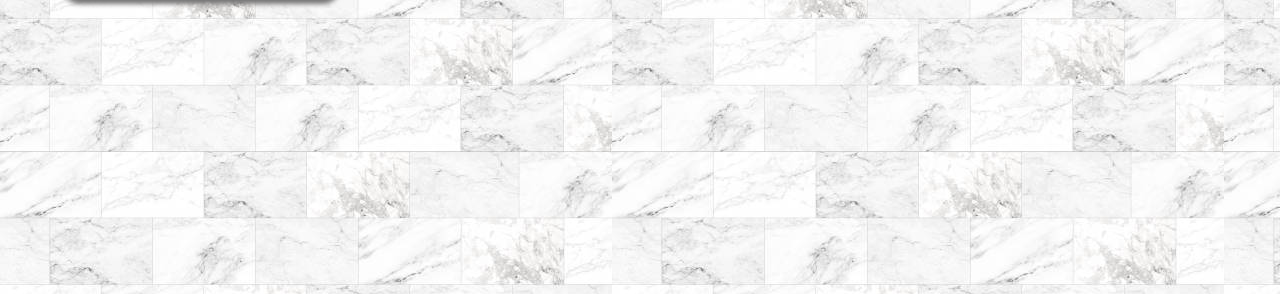
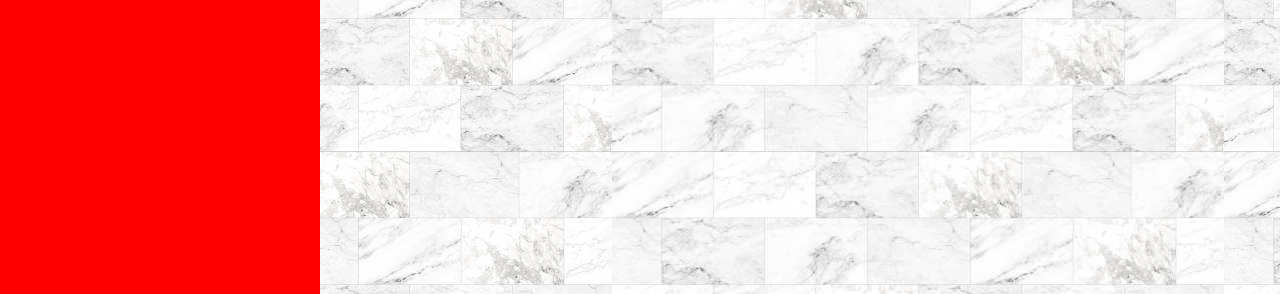
Before and after one commit to adevlinb/fakebuds, a Django app: page /dashboard/ in a window 1280 px wide. Shown: the part 447-741 px from the top of the page. Run offline with Django 4.2, Linux system fonts and the light colour scheme; a user stored in the database is signed in; tables that the repository leaves empty hold one stand-in row (values such as "Sample post").

Commit message:
quick update

```diff
--- a/main_app/static/css/style.css
+++ b/main_app/static/css/style.css
@@ -194,18 +194,29 @@ footer {
 .landingInfo > div >
 
 
-/*******************  DASHOARD ********************/
+/*******************  DASHBOARD ********************/
+#dashboardMain {
+  display: flex;
+  height: 85vh;
+}
+
 .dashboardHeading {
-  height: 5vh;
+  height: 85vh;
+  width: 25vw;
+  display: flex;
+  flex-direction: column;
+  background-color: red;
+  margin: none;
 }
 
 .dashboardRow {
   height: 80vh;
+  width: 50vw;
   display: grid;
-  grid-template-columns: repeat(4, 1fr);
+  grid-template-columns: repeat(3, 1fr);
   padding: 0 2vw;
   gap: 1vw;
-  margin: 0 auto;
+  margin: none;
 }
 
 .dashboardCard {
--- a/main_app/templates/dashboard.html
+++ b/main_app/templates/dashboard.html
@@ -1,7 +1,7 @@
 {% extends 'base.html' %}
 {% block content %}
 
-
+<div id="dashboardMain">
     <div class="dashboardHeading">
         <h5>Your upcoming events are:</h5>
     </div>
@@ -9,7 +9,7 @@
     <div class="dashboardRow">
         {% for group in groups %}
         {% for event in group.event_set.all %}
-        <div>
+
             <div class="dashboardCard">
                 {% for photo in event.photoevent_set.all %}
                 <div class="dashboardImageCard" style="background: url({{photo.url}}); background-size: cover; background-position: 50%; "></div>
@@ -39,7 +39,7 @@
                     <p>Established: {{ group.created_at|date:"DATE_FORMAT" }}</p>
                 </div>
             </div>
-        </div>
+
         {% endfor %}
         {% endfor %}
     </div>
@@ -47,14 +47,11 @@
 
 
 
+
 <script>
 
     /***************************** SELECTORS ********************************/
     const dashboardRow = document.querySelector('.dashboardRow')
-    // const dashboardCard = document.querySelector('.dashboardCard');
-    // const dashboardCardReverse = document.querySelector('.dashboardCardReverse');
-    // const open_button = document.getElementById('open');
-    // const close_button = document.getElementById('close');
 
 
     /************************** EVENT LISTENERS ********************************/
--- a/main_app/templates/events/events_create.html
+++ b/main_app/templates/events/events_create.html
@@ -12,7 +12,7 @@
             </form>
     </div>
 </div>
-<script>
+<!-- <script>
     const dateEl = document.getElementById('id_datetime');
     M.Datepicker.init(dateEl, {
         format: 'yyyy- mm - dd',
@@ -22,5 +22,5 @@
     });
     const selectEl = document.getElementById('id_meal');
     M.FormSelect.init(selectEl);
-</script>
+</script> -->
 {% endblock %}
```
Also changed, not shown: main_app/templates/events/detail.html (+5 -4 lines), main_app/templates/groups/detail.html (+5 -3 lines).
